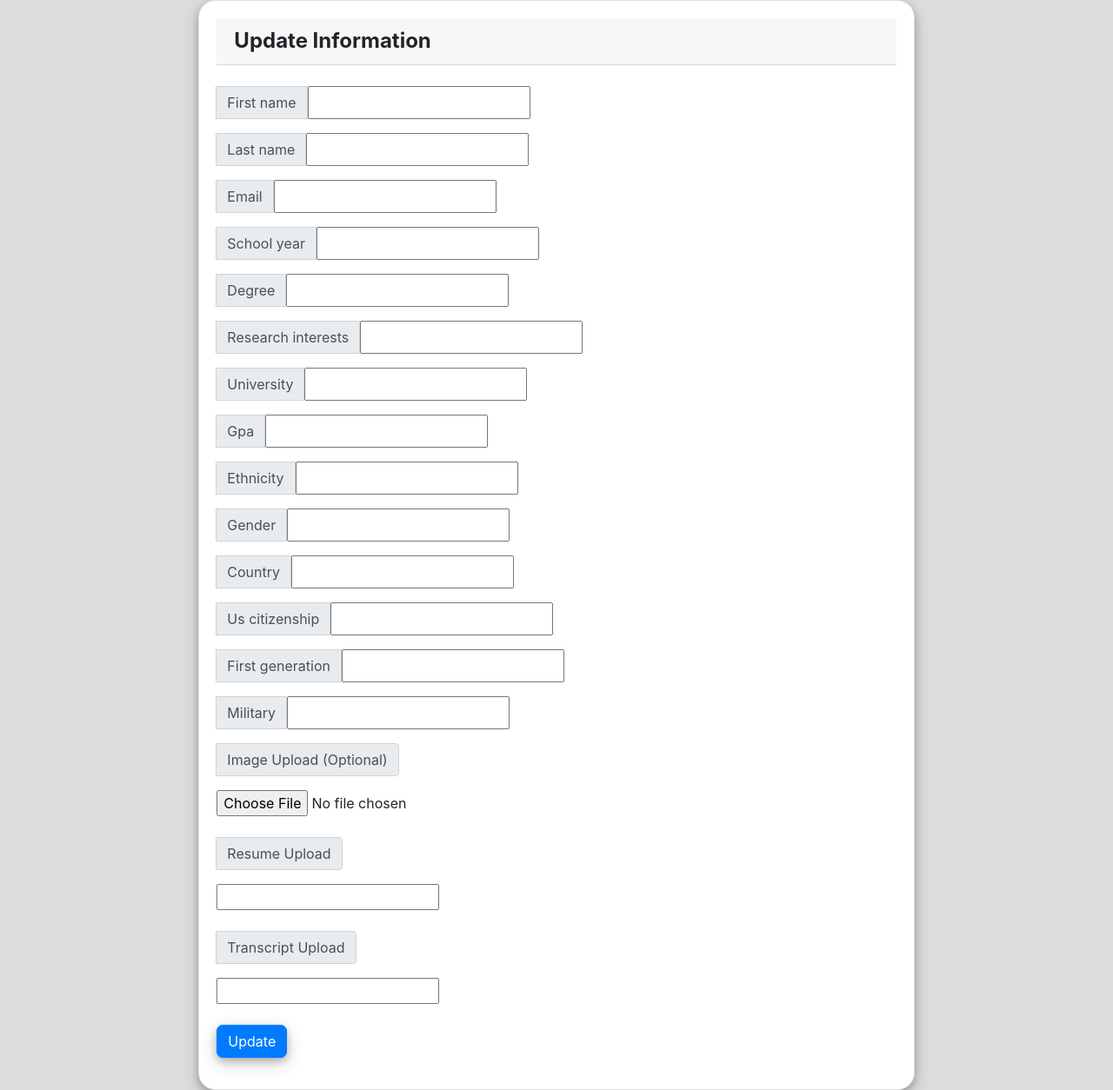
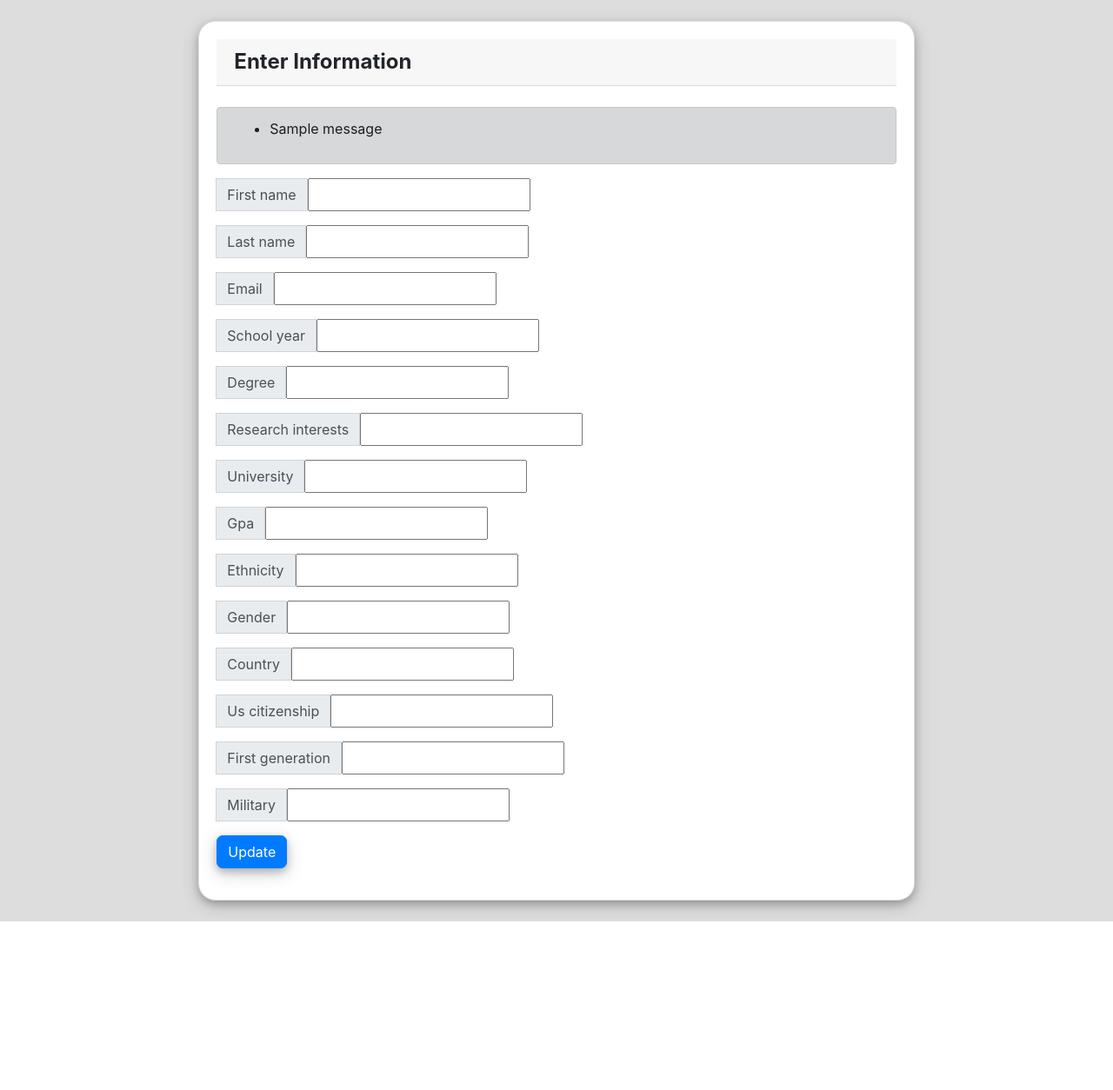
Before and after one commit to dnkelly97/pgscm, a Django app: template student/templates/self_create_form.html in a window 1280 px wide; the page is wider, and only the part inside the window is pictured. Shown: that part at 87% size. After the commit the page ends 1060 px from the top of that part, so only its background shows below. Run offline with Django 3.2, Linux system fonts and the light colour scheme; the template is opened without the code that fills it, so the values that code supplies are empty, except form fields; tables that the repository leaves empty hold one stand-in row (values such as "Sample post"); one stand-in notice (Sample message) is shown; form fields are guessed from the names that the template uses; some libraries are stand-ins or nearby versions.

Commit message:
Create html page for form sent to other students to enter their information.

```diff
--- a/student/templates/self_create_form.html
+++ b/student/templates/self_create_form.html
@@ -38,11 +38,21 @@
     </style>
 </head>
 <body>
+<br>
     <div class="container-fluid offset-2">
         <div class="row">
             <div class="col-8">
                 <div class="card card-body">
-                    <h4 class="card-header"><b>Update Information</b></h4><br>
+                    <h4 class="card-header"><b>Enter Information</b></h4><br>
+                    {% if messages %}
+                        <div class="alert alert-dark">
+                            <ul class="messages-no-bullets">
+                                {% for message in messages %}
+                                <li> {{ message }} </li>
+                                {% endfor %}
+                            </ul>
+                        </div>
+                    {% endif %}
                     <form method="POST" class="form-group" id="update_student_form" enctype="multipart/form-data">
                         {% csrf_token %}
                         <div class="input-group mb-3">
@@ -129,29 +139,12 @@
                             </div>
                             {{form.military}}
                         </div>
-                        <div class="input-group mb-3">
-                            <div class="input-group-append">
-                                <span class="input-group-text">Image Upload (Optional)</span>
-                            </div>
-                        </div>
-                        {{form.profile_image}}<br><br>
-                        <div class="input-group mb-3">
-                            <div class="input-group-append">
-                                <span class="input-group-text">Resume Upload</span>
-                            </div>
-                        </div>
-                        {{form.resume}}<br><br>
-                        <div class="input-group mb-3">
-                            <div class="input-group-append">
-                                <span class="input-group-text">Transcript Upload</span>
-                            </div>
-                        </div>
-                        {{form.transcript}}<br><br>
                         <button id="update_student_submit_button" class="btn btn-primary" type="submit">Update</button>
                     </form>
                 </div>
             </div>
         </div>
     </div>
+<br>
 </body>
 </html>
```
